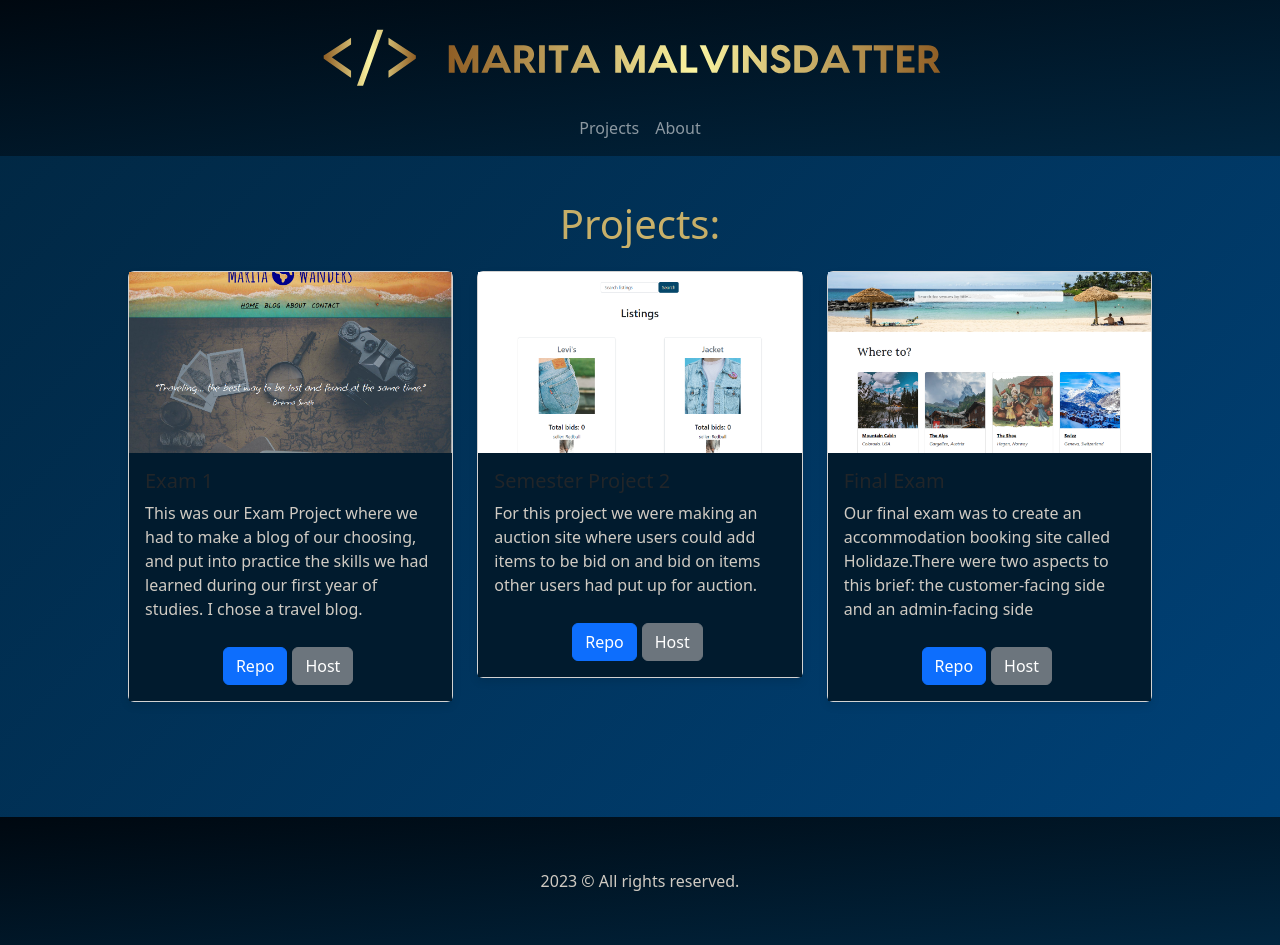
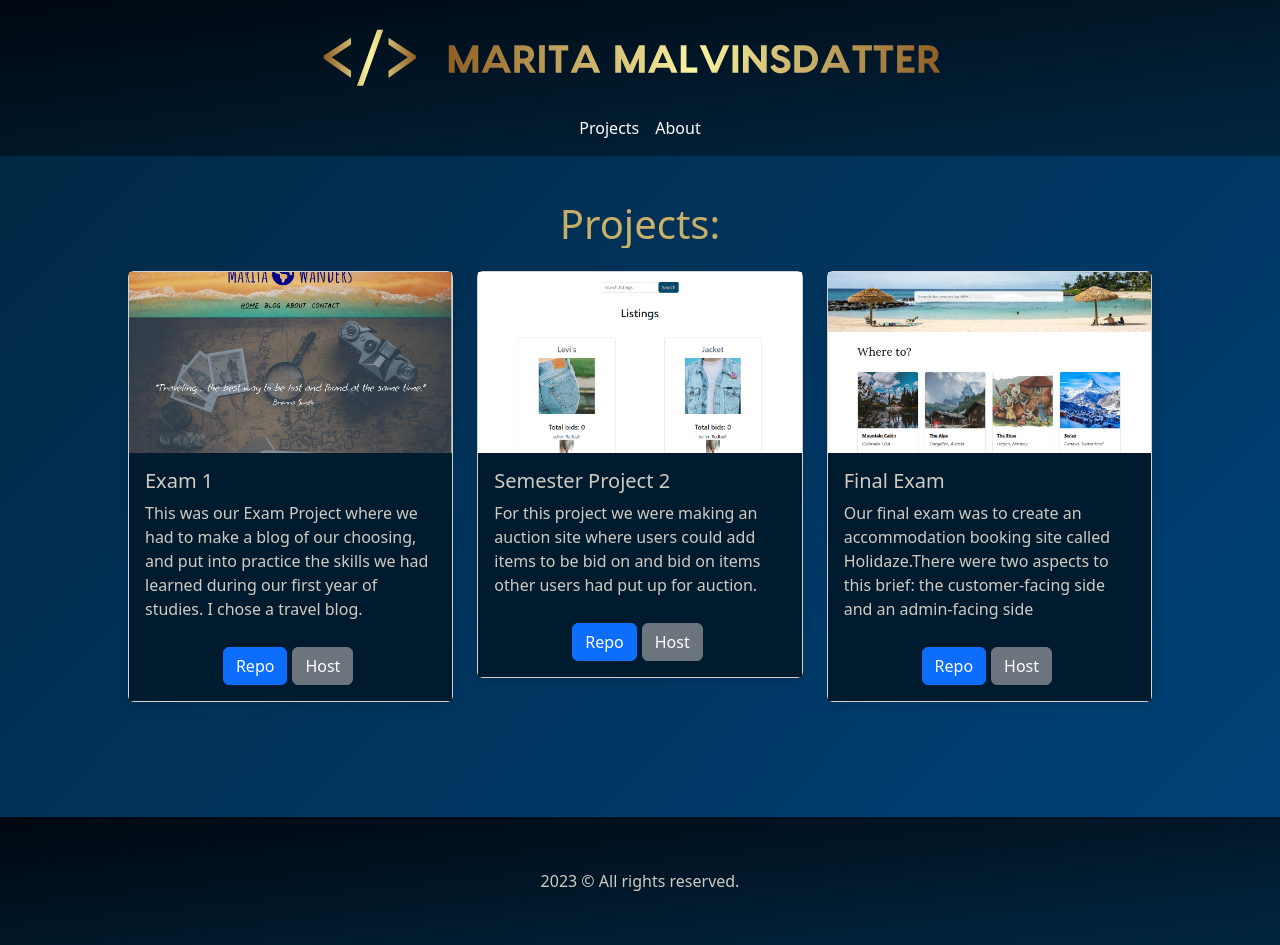
Before and after one commit to MaritaMalvinsdatter/my-portfolio, a React (Create React App) app: page /projects in a window 1280 px wide. Built offline with nearby package versions, Linux system fonts and the light colour scheme.

Commit message:
color link and title

```diff
--- a/src/styles/Header.module.css
+++ b/src/styles/Header.module.css
@@ -13,7 +13,7 @@
   }
 
 .link {
-    color: white;
+    color: white !important;
 }
 
 
--- a/src/styles/Projects.module.css
+++ b/src/styles/Projects.module.css
@@ -66,7 +66,7 @@ body {
 }
 
 .cardTitle {
-    color: #d0cbc3;
+    color: #d0cbc3 !important;
 }
 
 .cardText {
```
